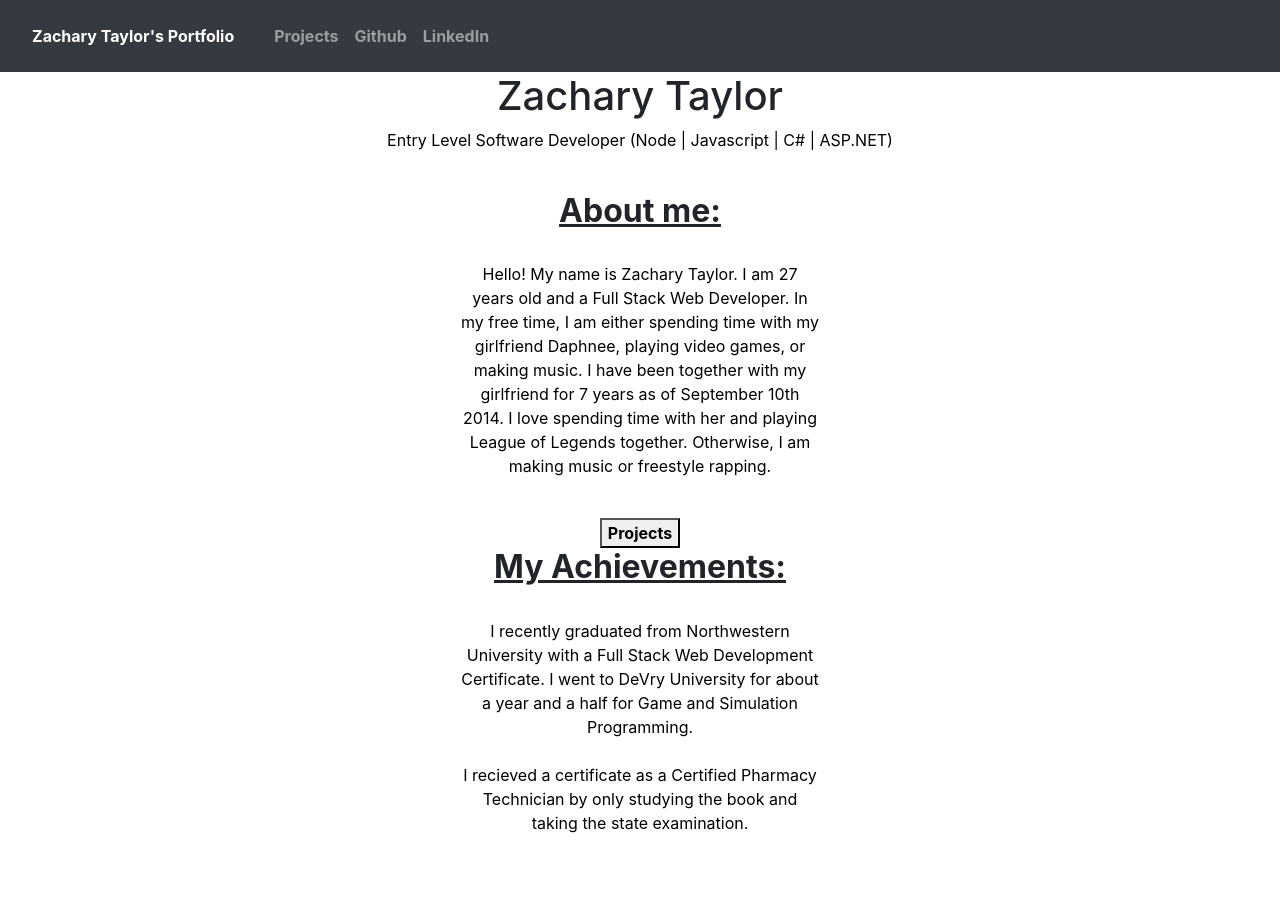
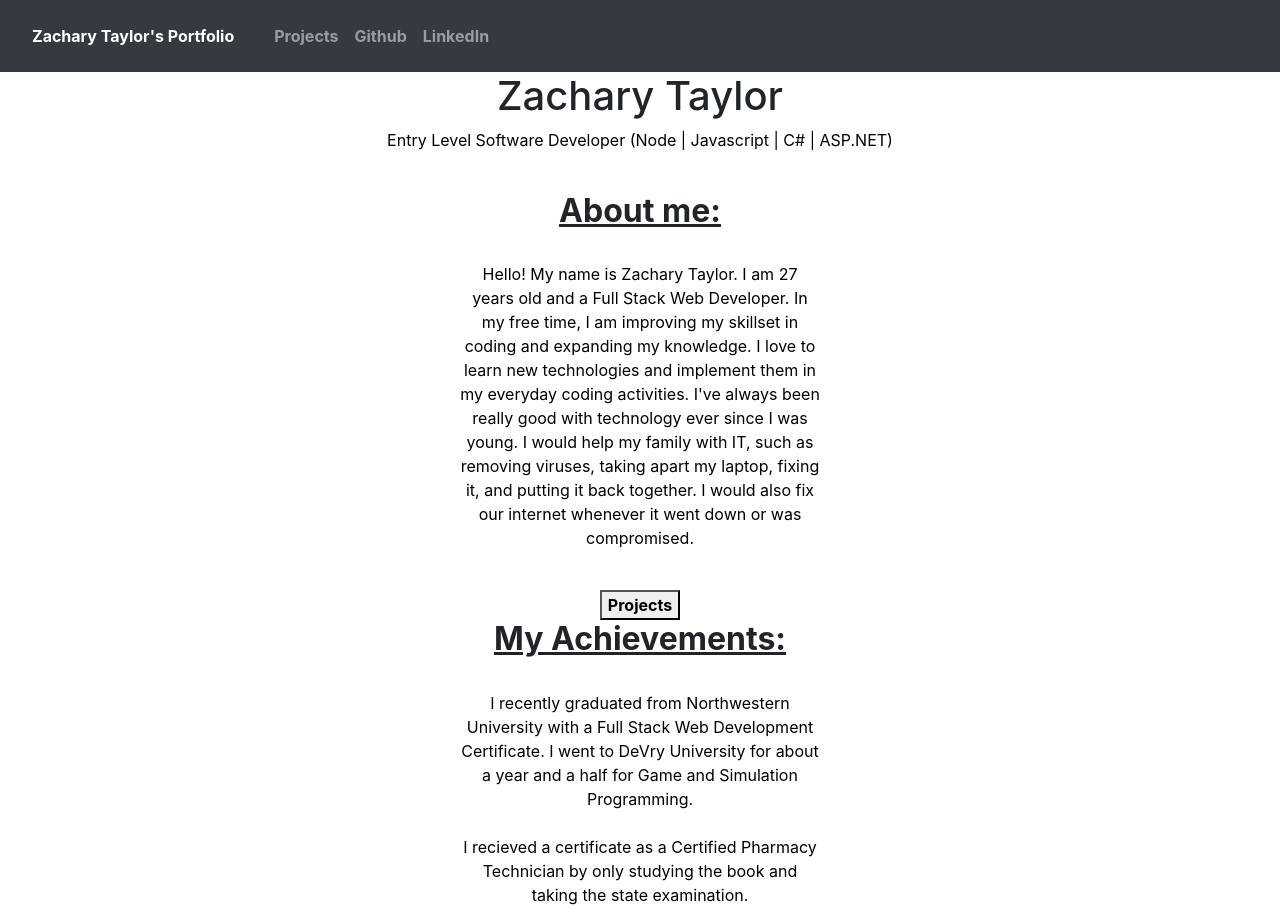
Before and after one commit to taylor67469/portfolio, a React (Create React App) app: page / in a window 1280 px wide. Before the commit the page ends 851 px from the top, so only its background shows below. Built offline with nearby package versions, Linux system fonts and the light colour scheme.

Commit message:
added more to the about me section

```diff
--- a/src/components/homepage/homepage.js
+++ b/src/components/homepage/homepage.js
@@ -15,9 +15,11 @@ const Homepage=()=>{
             <h2 className='title'>About me:</h2>
             <br/>
             <p className='box'>Hello! My name is Zachary Taylor. I am 27 years old and a Full Stack Web Developer.
-            In my free time, I am either spending time with my girlfriend Daphnee, playing video games, or making music. I have been together with my girlfriend for 7 years as of September 10th 2014.
-            I love spending time with her and playing League of Legends together.
-            Otherwise, I am making music or freestyle rapping.</p>
+            In my free time, I am improving my skillset in coding and expanding my knowledge. I love to learn new technologies and implement them in my everyday coding activities. I've
+            always been really good with technology ever since I was young. I would help my family with IT, such as removing viruses, taking apart my laptop, fixing it,
+            and putting it back together. I would also fix our internet whenever it went down or was compromised.
+
+            </p>
             <br/>
             <Link to ="/projects"><button className='portfolioB'>Projects</button></Link>
             <br/>
```
